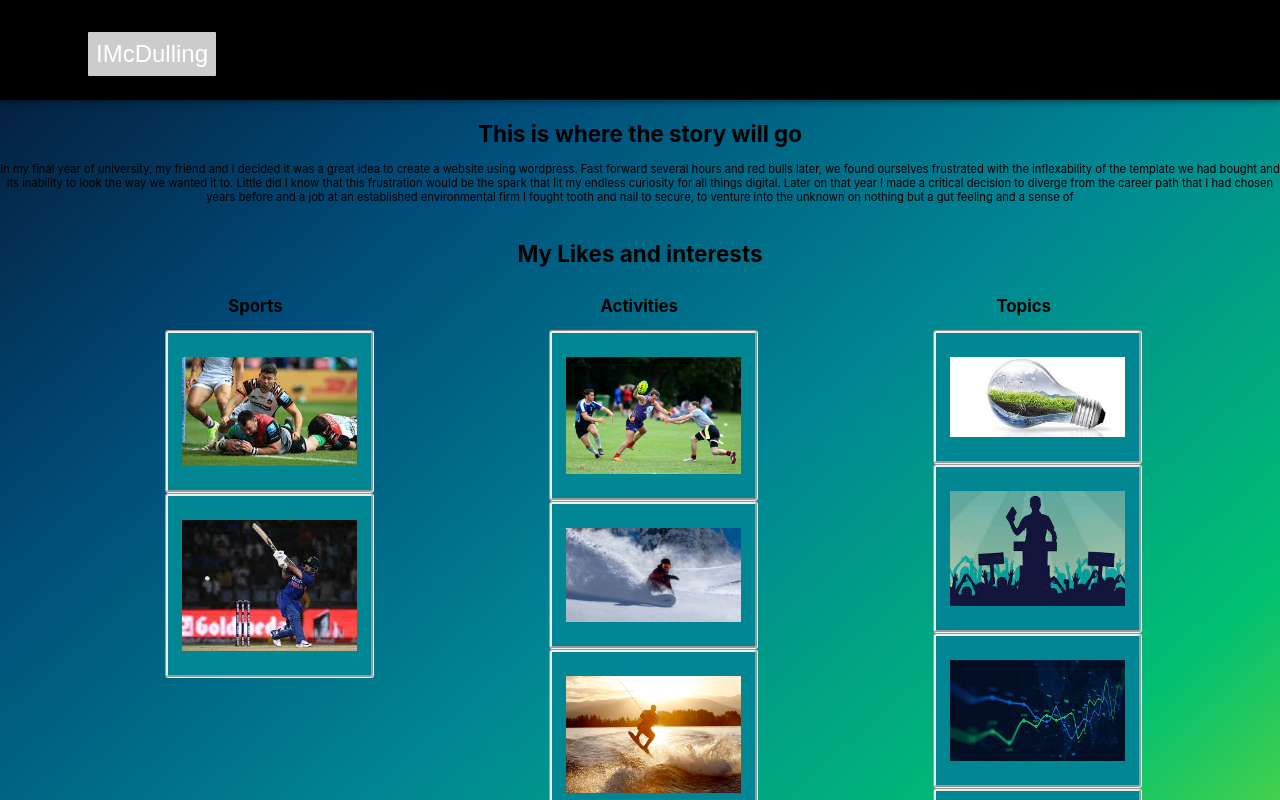
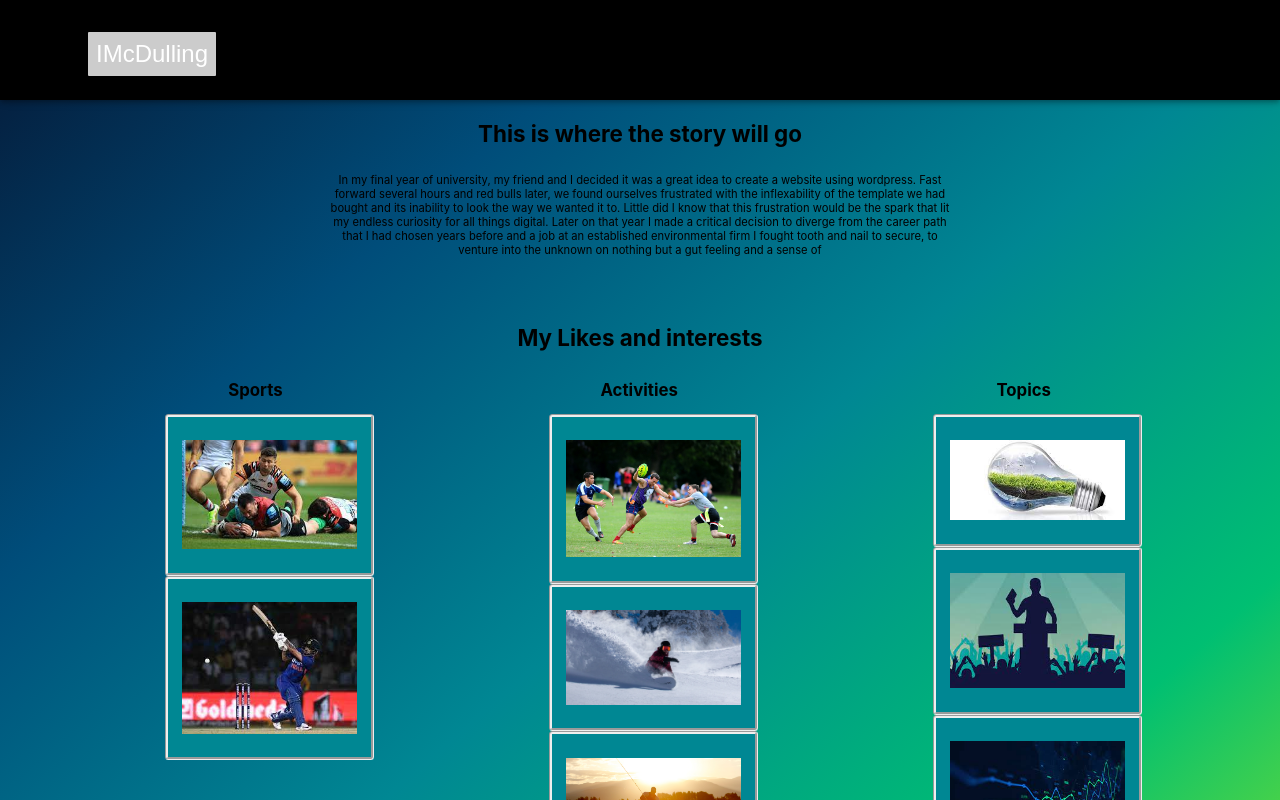
Before and after one commit to EenMac/Personal-portfolio.io, a React (Create React App) app: page /about in a window 1280 px wide. Shown: the top 800 px of the page. Built offline with nearby package versions, Linux system fonts and the light colour scheme.

Commit message:
image hover text changed

```diff
--- a/src/components/About.js
+++ b/src/components/About.js
@@ -19,10 +19,13 @@ function About() {
     <div id="about-container">
         <div id="story-section">
           <h1>This is where the story will go</h1>
-          <p>
-            In my final year of university, my friend and I decided it was a great idea to create a website using wordpress. Fast forward several hours and red bulls later, we found ourselves frustrated with the inflexability of the template we had bought and its inability to look the way we wanted it to. Little did I know that this frustration would be the spark that lit my endless curiosity for all things digital.
-            Later on that year I made a critical decision to diverge from the career path that I had chosen years before and a job at an established environmental firm I fought tooth and nail to secure, to venture into the unknown on nothing but a gut feeling and a sense of
-          </p>
+          <div id="text-container">
+            <p>
+              In my final year of university, my friend and I decided it was a great idea to create a website using wordpress. Fast forward several hours and red bulls later, we found ourselves frustrated with the inflexability of the template we had bought and its inability to look the way we wanted it to. Little did I know that this frustration would be the spark that lit my endless curiosity for all things digital.
+              Later on that year I made a critical decision to diverge from the career path that I had chosen years before and a job at an established environmental firm I fought tooth and nail to secure, to venture into the unknown on nothing but a gut feeling and a sense of
+            </p>
+          </div>
+
         </div>
         <div id="interests-section">
           <h1>My Likes and interests</h1>
--- a/src/css/About.css
+++ b/src/css/About.css
@@ -6,7 +6,7 @@
 #story-section{
     list-style-type: none;
     transform: translateY(150px);
-    height: 200px;
+    height: 20%;
     margin-top: 10px;
 }
 #interests-section{
@@ -55,6 +55,7 @@
     transform: translate(-50%, -50%);
     text-align: center;
     opacity: 0;
+    font-family: monospace;
 }
 #flex-container{
     flex-wrap: wrap;
@@ -63,6 +64,13 @@
     justify-content: center;
 }
 
-#overlay{
+#text-container{
+    max-width: 70vw;
+    align-items: center;
+    justify-content: center;
+    display: inline-block;
+}
 
+p{
+    text-align: center;
 }
```
